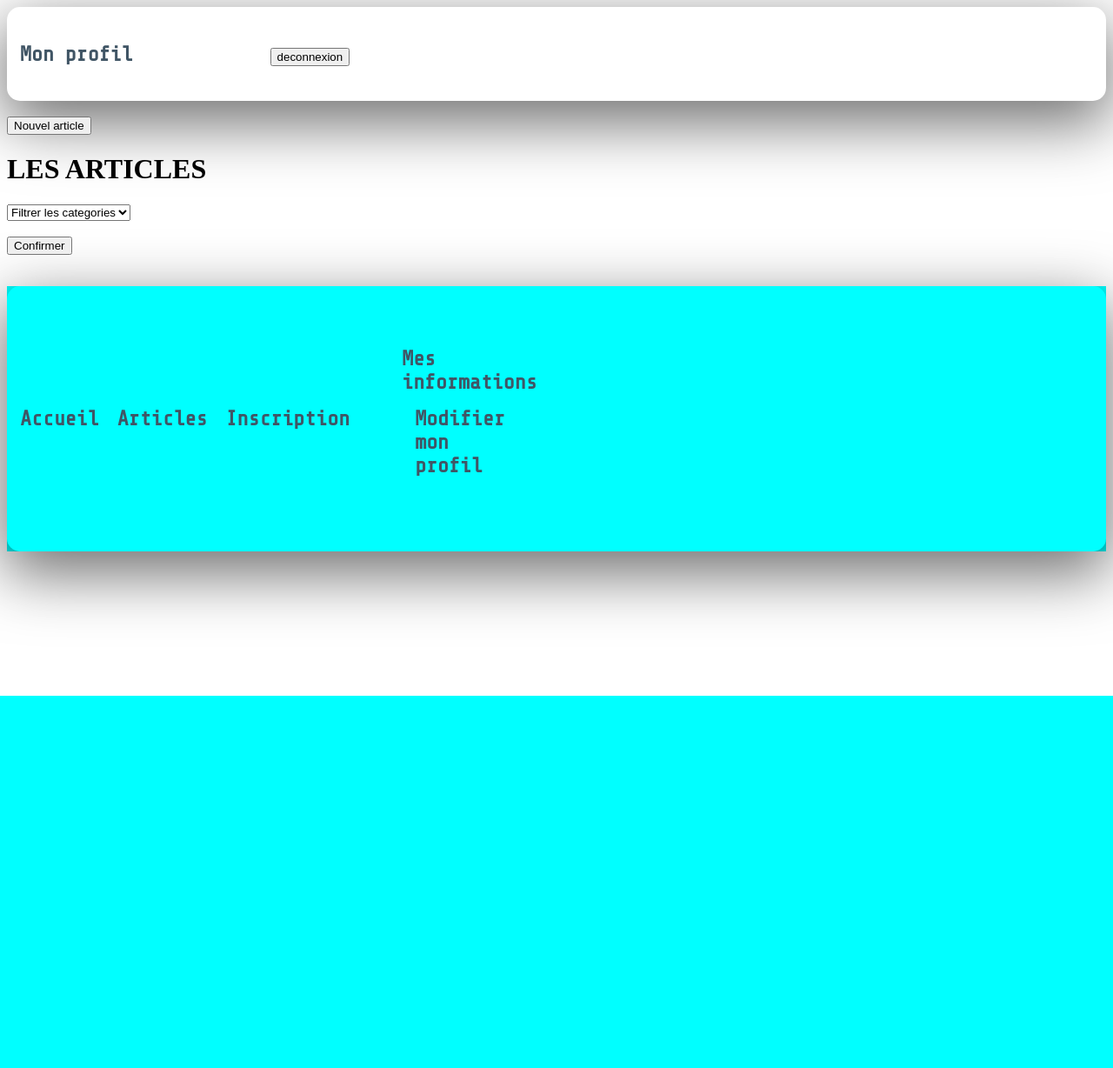
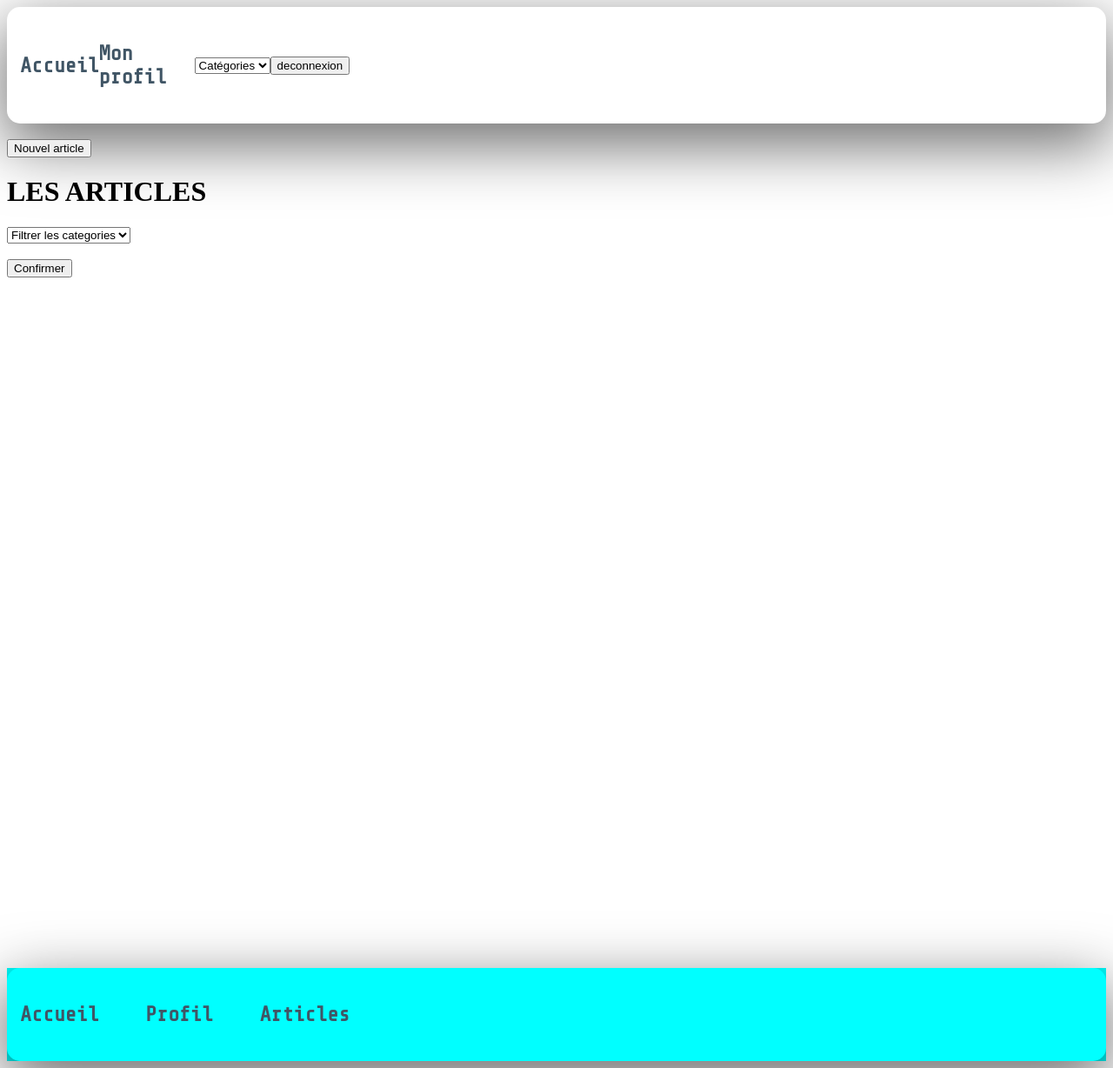
Before and after one commit to aurelien-adjimi/blog, a PHP site: page /php/articles.php?start=1 in a window 1280 px wide. Shown: the whole page at 87% size. Before the commit the page ends 800 px from the top, so only its background shows below. Run offline with PHP 8.4, Linux system fonts and the light colour scheme; the visitor is signed in with stand-in values (Sample User, id 1); data that the repository does not hold is empty.

Commit message:
creer articles modifier

```diff
--- a/asset/css/footer.css
+++ b/asset/css/footer.css
@@ -1,4 +1,4 @@
 footer {
     background-color: aqua;
-    margin-bottom: 0%;
+    margin-top: 60%;
 }
--- a/asset/css/header.css
+++ b/asset/css/header.css
@@ -1,5 +1,8 @@
 @import url('https://fonts.googleapis.com/css2?family=Share+Tech+Mono&display=swap');
 
+header {
+margin-top: 0px;
+}
 
 nav {
     font-family:'Share Tech Mono', monospace;;
@@ -80,6 +83,6 @@ li a:hover {
 }
 
 #form p {
-    font-size: 15px;
+    font-size: 5px;
     margin-left: 25%;
 }
--- a/php/article.php
+++ b/php/article.php
@@ -9,5 +9,5 @@ $res = mysqli_fetch_all($req, MYSQLI_ASSOC);
 $req2 = mysqli_query($bd, "SELECT commentaire, id_article, login, commentaires.date FROM commentaires INNER JOIN utilisateurs ON commentaires.id_utilisateur = utilisateurs.id INNER JOIN articles ON commentaires.id_article = articles.id WHERE id_article=$id");
 $res2= mysqli_fetch_all($req2, MYSQLI_ASSOC);
 }
-var_dump($res);
+
 ?>
--- a/php/articles.php
+++ b/php/articles.php
@@ -1,6 +1,6 @@
 <?php
     //ouverture de la session
-    session_start();
+    //session_start();
 
     //connexion à la session
     $bdd = mysqli_connect("localhost", "root", "", "blog");
--- a/php/footer.php
+++ b/php/footer.php
@@ -5,31 +5,8 @@ $bdd = mysqli_connect("localhost", "root", "", "blog");
 <nav class="footer">
     <ul>
         <li><a href = "./blog/index.php">Accueil</a></li>
-        <li><a href = "./php/articles.php">Articles</a></li>
-        <li><a href = "./php/inscription.php">Inscription</a></li>
+        <li><a href = "profil.php">Profil</a></li>
+        <li><a href = "articles.php">Articles</a></li>
     </ul>
-    <ul>
-        <li>
-            <ul>
-                <li><?php
-                if (isset($_SESSION['login'])) {
-                    echo "<ul>
-               <li> Mes informations
-                    <ul>
-                       <li><a href='./php/profil.php'>Modifier mon profil</a></li>
-                    </ul>
-                </li>
-              </ul>";
-                    if ($_SESSION['login'] == 'admin') {
-                        echo "<a href='./php/admin.php'>Administrateur</a>";
-                    }
-                    ?></li>
-                    <?php
-                    if ($_SESSION['login'] == 'modérateur') {
-                    echo '<li><a href="creer-article.php">Publier un article</a></li>'; }
-                }
-                ?>
-            </ul>
-        </li>
-    </ul>
+
 </nav>
--- a/php/header.php
+++ b/php/header.php
@@ -1,6 +1,8 @@
 <?php
 session_start();
 $bdd = mysqli_connect("localhost", "root", "", "blog");
+
+// Connexion //
 
 if(isset($_POST['formconnexion'])) {
 
@@ -26,31 +28,57 @@ if(isset($_POST['deco'])) {
     session_destroy();
     header('Location: ./blog/php/connexion.php');
 }
+
+// Header //
+
 ?>
 <nav class="header">
 
     <ul>
-
+<!-- Si pas connecté -->
         <?php
         if (!isset($_SESSION['login'])) {
             echo "<li><a href='../index.php'>Accueil</a></li>";
             echo "<li><a href='./php/inscription.php'>Inscription</a></li>";
             echo "<li><a href='./php/connexion.php'>Connexion</a></li>";
+            echo "<select name='cat'>";
+            echo "<option>Catégories</option>";
+            echo "<option>Apéritifs</option>";
+            echo "<option>Entrée</option>";
+            echo "<option>Plats</option>";
+            echo "<option>Désserts</option>";
         }
         ?>
+<!-- Si connecté -->
         <?php
 
         if (isset($_SESSION['login'])) {
-            echo "  <li><a href='./php/profil.php'>Mon profil</a></li>";
-            echo '<form method="POST" action="">
-            <input type="submit" name="deco" value="deconnexion"/>
-        </form>';
-
+        echo "<li><a href='../index.php'>Accueil</a></li>";
+        echo "  <li><a href='./php/profil.php'>Mon profil</a></li>";
+        echo "<select name='cat'>";
+        echo "<option>Catégories</option>";
+        echo "<option>Apéritifs</option>";
+        echo "<option>Entrée</option>";
+        echo "<option>Plats</option>";
+        echo "<option>Désserts</option>";
+        echo '<form method="POST" action="">
+        <input type="submit" name="deco" value="deconnexion"/>
+    </form>';
         } else {
             echo "";
         }
+// Si modérateur //
+
+        if(isset($_SESSION['login'  == 'Moderateur'])) {
+        echo "<li><a href='./php/creer-article.php'";
+        }
+// Si admin //
+        if(isset($_SESSION['login'  == 'Admin'])) {
+            echo "<li><a href='./php/admin'";
+            }
         ?>
         </ul>
+<!-- Connexion header -->
         <?php
         if (!isset($_SESSION['login'])) {
         echo '<div id="form">
```
Also changed, not shown: index.php (+7 -3 lines), php/creer-article.php (+6 -1 lines), php/profil.php (+4 -6 lines).
